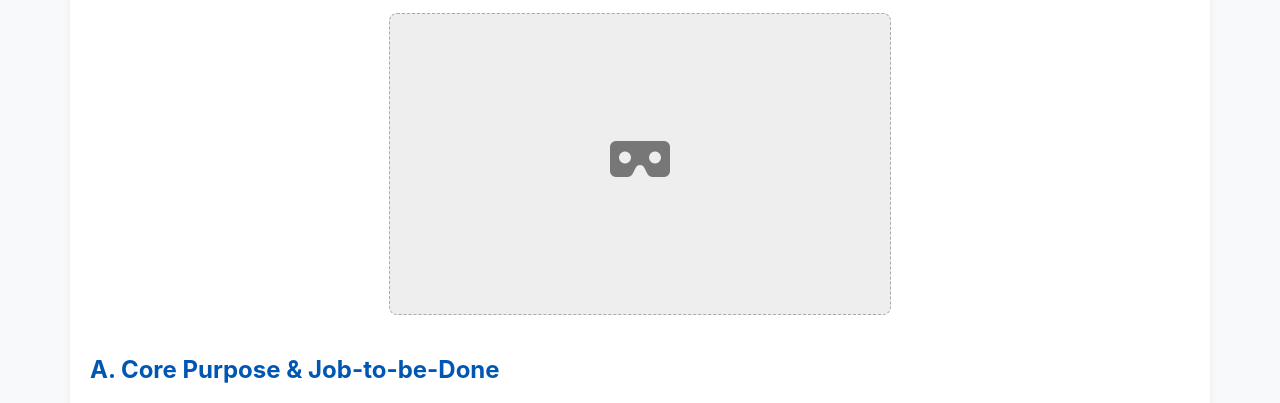
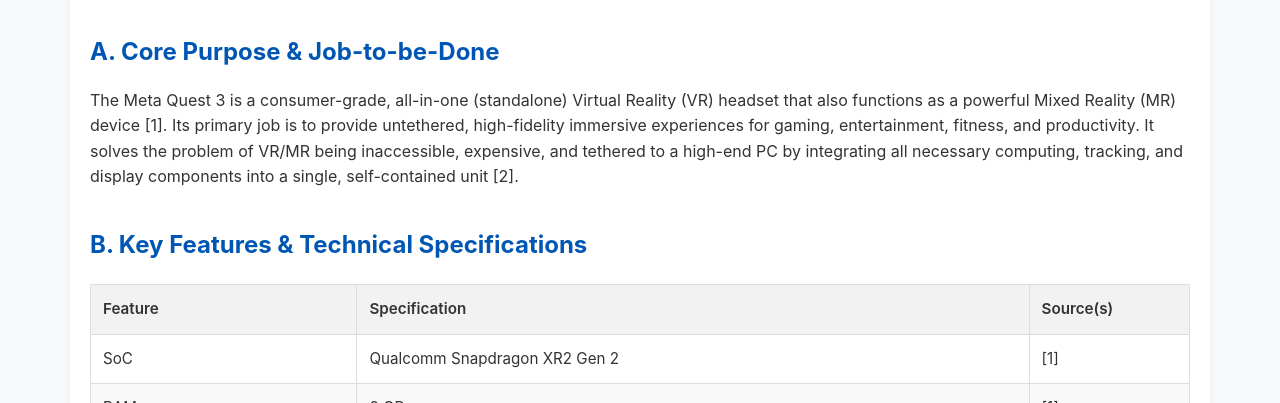
Before and after one commit to Joenasriani/quest-olfac, a plain HTML site: page index.html in a window 1280 px wide. Shown: the part 379-782 px from the top of the page. Drawn offline with Linux system fonts and the light colour scheme.

Commit message:
Update index.html

```diff
--- a/index.html
+++ b/index.html
@@ -144,24 +144,6 @@
             text-align: center;
             margin-bottom: 20px;
         }
-        .product-showcase .placeholder {
-            width: 80%;
-            max-width: 500px;
-            height: 300px;
-            background: #eee;
-            border: 1px dashed #aaa;
-            display: flex;
-            align-items: center;
-            justify-content: center;
-            flex-direction: column;
-            color: #777;
-            border-radius: 8px;
-            margin: 0 auto 15px auto;
-        }
-        .product-showcase .placeholder i {
-            font-size: 3rem;
-            margin-bottom: 10px;
-        }
         .checklist {
             background: #fdfdff;
             border: 1px solid #e0e0ff;
@@ -197,10 +179,7 @@
             <h2><i class="fa-solid fa-vr-cardboard"></i> PRODUCT 1: Meta Quest 3</h2>
 
             <div class="product-showcase">
-                <div class="placeholder">
-                    <i class="fa-solid fa-vr-cardboard"></i>
-
-                </div>
+                <!-- Image placeholder removed -->
             </div>
 
             <h3>A. Core Purpose &amp; Job-to-be-Done</h3>
@@ -376,7 +355,7 @@
             </div>
 
             <h3>H. Quick Comparative Note</h3>
-            <p>The Meta Quest 3’s core strength is its advanced, sensor-rich platform (RGB/ToF cameras, 6-DoF tracking) which provides a perfect, high-context data stream that a scent simulator desperately needs.</p>
+            <p>The Meta Quest 3's core strength is its advanced, sensor-rich platform (RGB/ToF cameras, 6-DoF tracking) which provides a perfect, high-context data stream that a scent simulator desperately needs.</p>
 
         </section>
 
@@ -384,10 +363,7 @@
             <h2><i class="fa-solid fa-wind"></i> PRODUCT 2: OVR Technology ION 3</h2>
 
             <div class="product-showcase">
-                <div class="placeholder">
-                    <i class="fa-solid fa-wind"></i>
-                    <span>p2-showcase-ovr-ion-3.jpg</span>
-                </div>
+                <!-- Image placeholder removed -->
             </div>
 
             <h3>A. Core Purpose &amp; Job-to-be-Done</h3>
@@ -528,7 +504,7 @@
             </div>
 
             <h3>H. Quick Comparative Note</h3>
-            <p>The OVR ION 3’s core strength is its pioneering work in fast, precise, piezoelectric scent atomization [13]—a technology that, if freed from its B2B prison, could be the key to consumer-level immersion.</p>
+            <p>The OVR ION 3's core strength is its pioneering work in fast, precise, piezoelectric scent atomization [13]—a technology that, if freed from its B2B prison, could be the key to consumer-level immersion.</p>
         </section>
 
         <section id="innovation-rationale">
```
